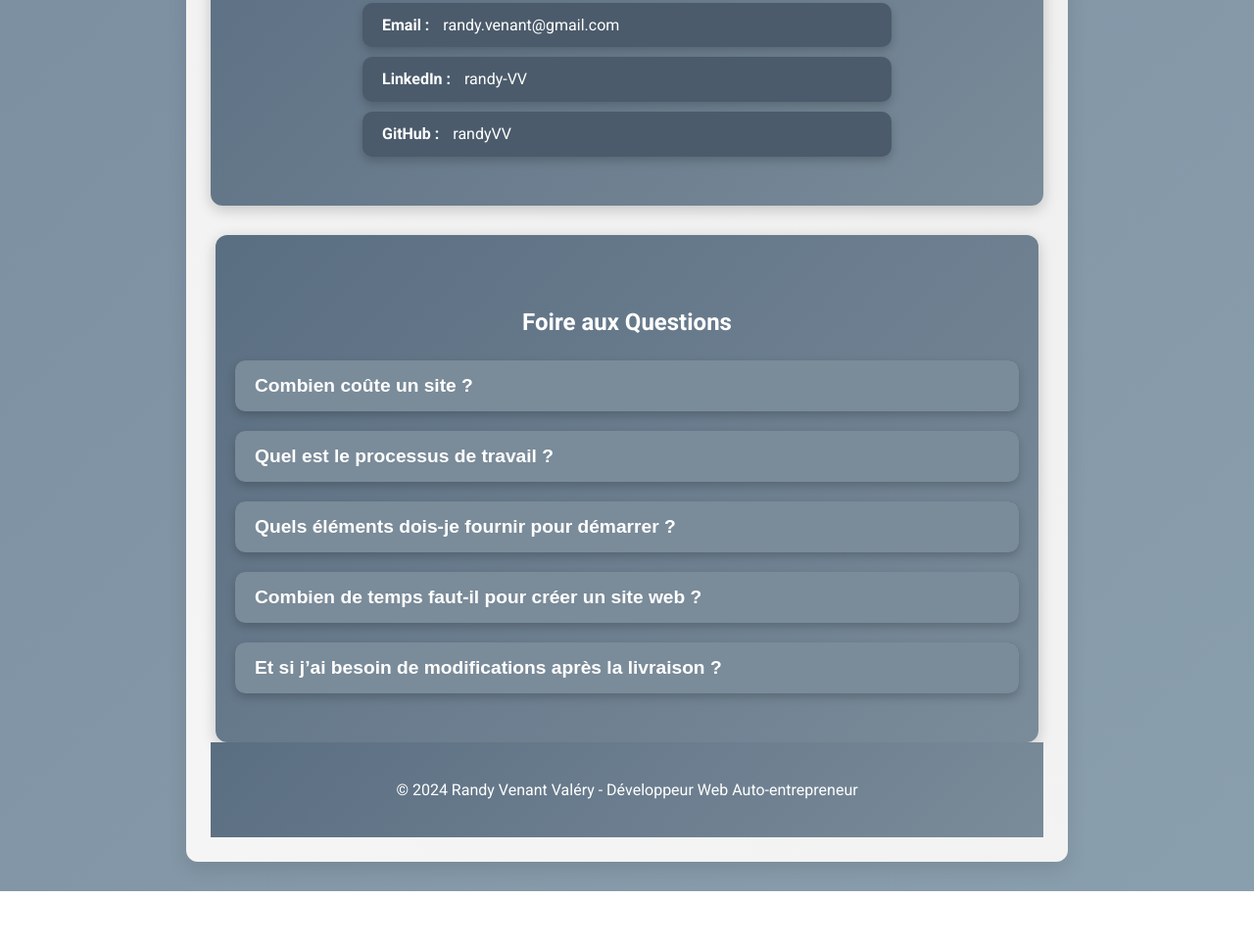
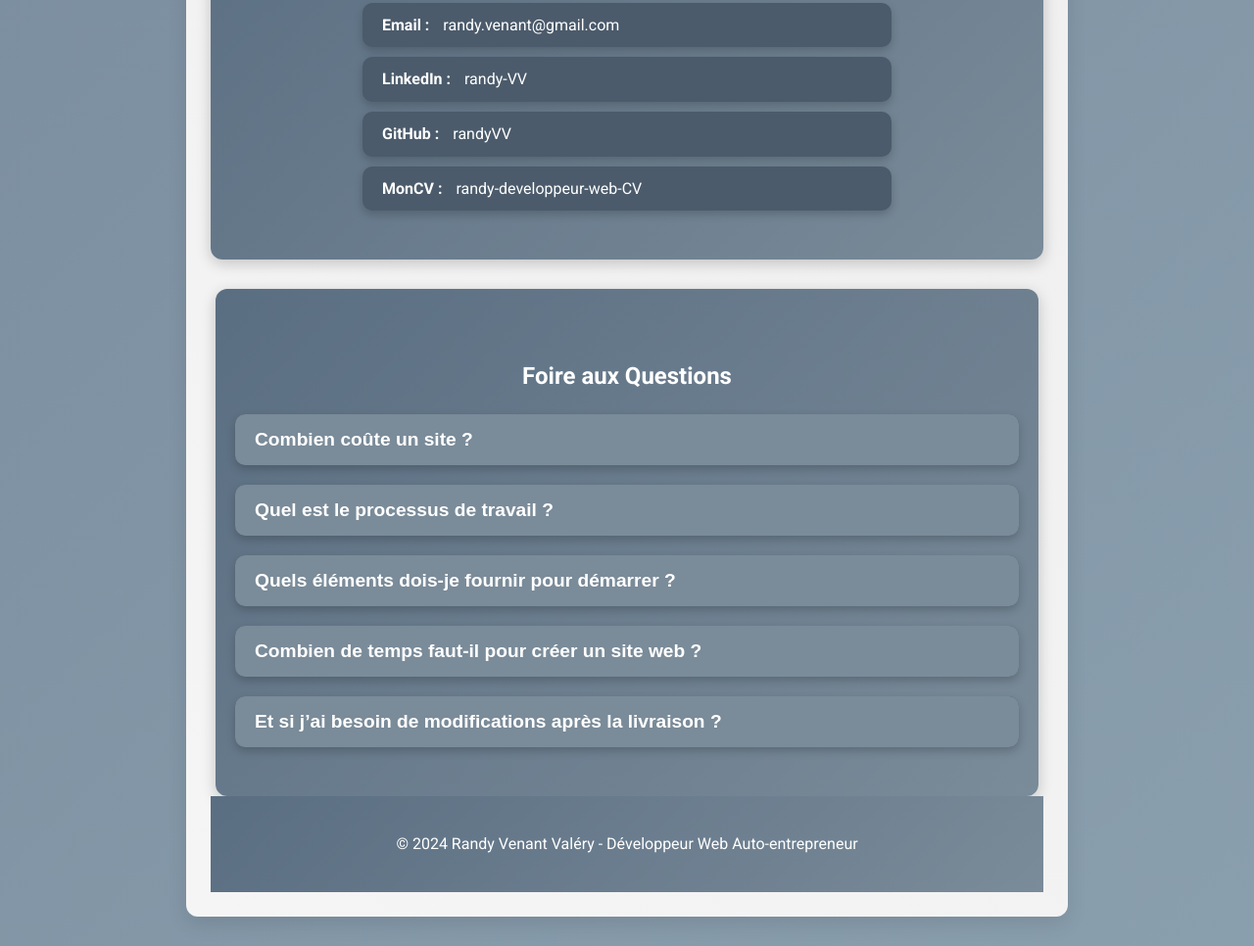
Before and after one commit to RandyVV/randyvv.github.io, an Astro site: page / in a window 1280 px wide. Shown: the part 2651-3617 px from the top of the page at 98% size. Before the commit the page ends 3561 px from the top, so only its background shows below. Built offline with nearby package versions, Linux system fonts and the light colour scheme; Astro itself is replaced by a stand-in of ours; no server answers.

Commit message:
ajout lien vers mon cv

```diff
--- a/src/pages/index.astro
+++ b/src/pages/index.astro
@@ -117,7 +117,12 @@ Astro.locals.description = "Randy Venant Valéry, Développeur Web spécialisé
         <strong>GitHub :</strong>
         <a href="https://github.com/randyVV" target="_blank">randyVV</a>
       </div>
+      <div class="contact-item">
+        <strong>MonCV :</strong>
+        <a href="https://randyvv.github.io/cv/" target="_blank">randy-developpeur-web-CV</a>
+      </div>
     </div>
+  </div>
   </section>
 
   <section id="faq">
```
